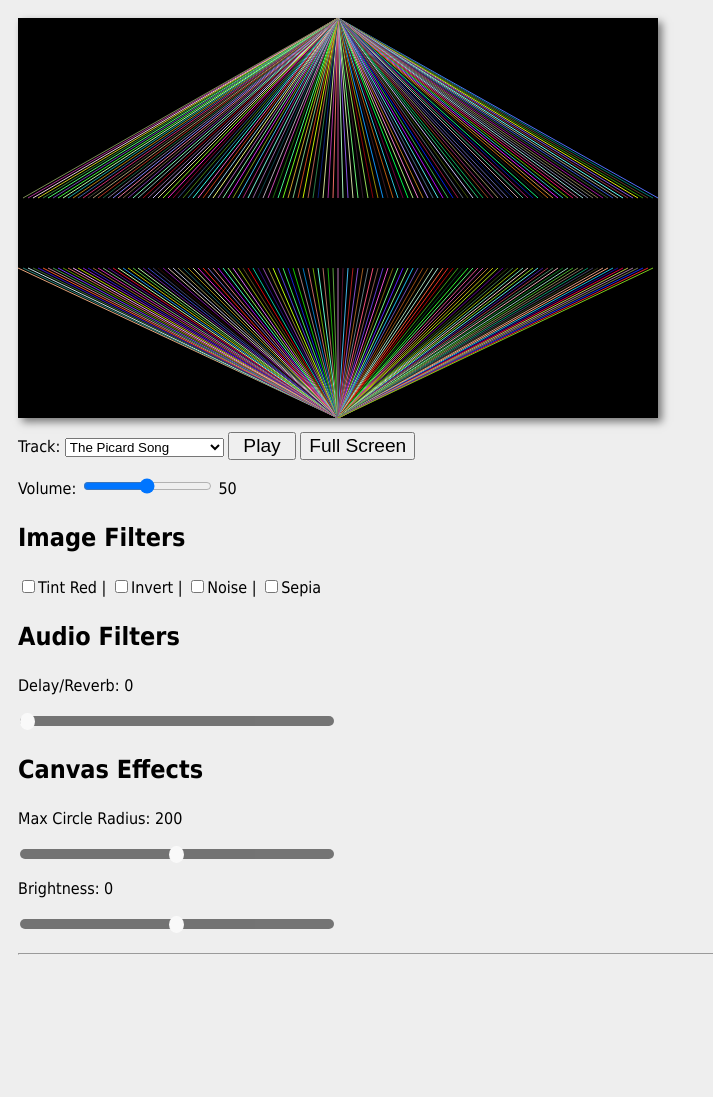
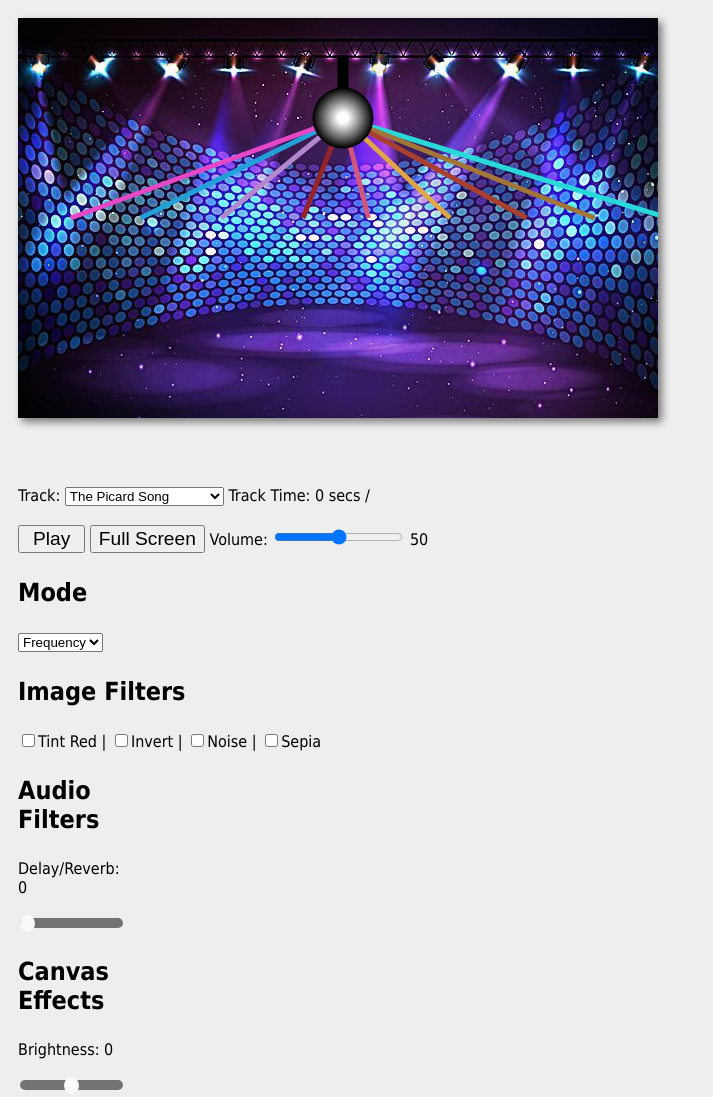
Before and after one commit to stevensalex29/330Project1, a plain HTML site: page main.html in a window 1280 px wide. Shown: the top 1097 px of the page, without its empty margins (0-713 px from the left). Before the commit the page ends 963 px from the top, so only its background shows below. Drawn offline with Linux system fonts and the light colour scheme; animation ran at ten frames a second.

Commit message:
added disco, background, and controls

```diff
--- /dev/null
+++ b/Documentation.txt
@@ -0,0 +1,5 @@
+Documentation:
+
+Stage background: https://png.pngtree.com/thumb_back/fw800/back_pic/04/22/78/345832ec923d5a0.jpg
+
+Peace Symbol: http://gamersfanon.wikia.com/wiki/File:114356-glowing-purple-neon-icon-symbols-shapes-peace-sign-ttf.png
--- a/helperFuncs.js
+++ b/helperFuncs.js
@@ -75,3 +75,30 @@
 		ctx.stroke();
 		ctx.restore();
 	}
+
+	// makes given color
+	function makeColor(red, green, blue, alpha){
+		var color='rgba('+red+','+green+','+blue+', '+alpha+')';
+		return color;
+	}
+
+	// return random rgb color
+	function randomColor(){
+		return 'rgb(' + (Math.floor(Math.random() * 256)) + ',' + (Math.floor(Math.random() * 256)) + ',' + (Math.floor(Math.random() * 256)) + ')';
+	}
+
+	// return string of current hour min sec from seconds input
+	function secondsDisplay(sec) {
+		// calculate hours seconds and minutes
+    	sec = Number(sec);
+	    let hours = Math.floor(sec / 3600);
+	    let minutes = Math.floor(sec % 3600 / 60);
+	    let seconds = Math.floor(sec % 3600 % 60);
+
+	    // display after calculation
+	    let hDisplay = hours > 0 ? hours + (hours == 1 ? " hr, " : " hrs, ") : "";
+	    let mDisplay = minutes > 0 ? minutes + (minutes == 1 ? " min, " : " mins, ") : "";
+	    let sDisplay = seconds > 0 ? seconds + (seconds == 1 ? " sec" : " secs") : "";
+	    if(hours == 0 && seconds == 0 && minutes == 0) return "0 secs";
+	    else return hDisplay + mDisplay + sDisplay;
+	}
--- a/main.css
+++ b/main.css
@@ -1,6 +1,10 @@
 	body {
 		background: #eeeeee;
 		font-family: tahoma, verdana, sans serif;
+	}
+
+	img{
+		display:none;
 	}
 
 	canvas {
@@ -12,7 +16,9 @@
 
 	#controls{
 		margin-left:10px;
-		margin-top:10px;
+		margin-right:25%;
+		margin-top:5%;
+		position:absolute;
     }
 
     #Filters{
--- a/main.html
+++ b/main.html
@@ -9,8 +9,11 @@
 </head>
 <body>
 	<canvas width="640" height="400"></canvas>
+	<img src="media/stage.jpg" id="background" width="1116" height="1116">
+	<img src="media/peace.png" id="disco" width="50" height="50">
 	<div id="controls">
 		<audio></audio>
+
 		<section>
 		<label>Track:
 			<select id="trackSelect">
@@ -19,13 +22,25 @@
 				<option value="media/The Picard Song.mp3" selected>The Picard Song</option>
 			</select>
 		</label>
+
+		<label id="trackTime">Track Time: </label><br><br>
+
 		<button id="playButton" data-playing="no"></button>
 		<button id="fsButton">Full Screen</button>
+
+		Volume: <input type="range" id="volumeSlider" min="0" max="2" value="1" step="0.01">
+			<span id="volumeLabel">???</span>
+
 		</section>
-		<section>
-			Volume: <input type="range" id="volumeSlider" min="0" max="2" value="1" step="0.01">
-			<span id="volumeLabel">???</span>
-		</section>
+
+
+		<p id="filter"><b>Mode</b></p>
+		<select id="modeSelect">
+			<option value="frequency" selected>Frequency</option>
+			<option value="waveform">Waveform</option>
+		</select>
+
+
 		<div id="Filters">
 			<p id="filter"><b>Image Filters</b></p>
 			<label class="container">
@@ -48,16 +63,20 @@
 			  <span class="checkmark"></span>
 			</label>
 		</div>
+
+
 		<div class="slidecontainer">
 			<p id="filter"><b>Audio Filters</b></p>
+
 			<p>Delay/Reverb: <span id="dI">0</span><span id="demo2"></span></p>
 				<input id="delaySlider" type="range" min="0.0" max="1.0" value="0" step="0.1" class="slider">
+
 			<p id="filter"><b>Canvas Effects</b></p>
-			<p>Max Circle Radius: <span id="cI">200</span><span id="demo"></span></p>
-  			<input type="range" min="1" max="400" value="200" class="slider" id="myRange">
+
   			<p>Brightness: <span id="bI">0</span><span id="bright"></span></p>
   			<input type="range" min="-128" max="128" value="0" class="slider" id="myRange2">
 		</div>
+
 		<hr>
 	</div>
 </body>
--- a/main.js
+++ b/main.js
@@ -10,10 +10,11 @@
 			sound2: "media/Peanuts Theme.mp3",
 			sound3:  "media/The Picard Song.mp3"
 		});
-		let maxRadius = 200;
 		let brightnessAmount = 0;
-		let invert = false, tintRed = false, noise = false, sepia = false;
+		let invert = false, tintRed = false, noise = false, sepia = false, wav = false;
 		let delayNode;
+		let img, disc;
+		let ang = 0;
 
 		// 2 - elements on the page
 		let audioElement,canvasElement;
@@ -22,7 +23,7 @@
 		let playButton;
 
 		// 3 - our canvas drawing context
-		let drawCtx
+		let drawCtx;
 
 		// 4 - our WebAudio context
 		let audioCtx;
@@ -89,6 +90,8 @@
 		function setupCanvas(){
 			canvasElement = document.querySelector('canvas');
 			drawCtx = canvasElement.getContext("2d");
+			img = document.querySelector("#background");
+			disc = document.querySelector("#disco");
 		}
 
 		function setupUI(){
@@ -109,10 +112,6 @@
 					audioElement.pause();
 					e.target.dataset.playing = "no";
 				}
-			// set initial value of sliders
-			document.querySelector("#cI").innerHTML = "200";
-			document.querySelector("#bI").innerHTML = "0";
-			document.querySelector("#dI").innerHTML = "0";
 			};
 
 			let volumeSlider = document.querySelector("#volumeSlider");
@@ -139,6 +138,10 @@
 				requestFullscreen(canvasElement);
 			};
 
+			// set initial value of sliders
+			document.querySelector("#bI").innerHTML = "0";
+			document.querySelector("#dI").innerHTML = "0";
+
 		}
 
 		function update() {
@@ -153,27 +156,22 @@
 
 			// populate the audioData with the frequency data
 			// notice these arrays are passed "by reference"
-			analyserNode.getByteFrequencyData(audioData);
+			let mode = document.querySelector("#modeSelect").value;
+			if(mode == "frequency"){
+				analyserNode.getByteFrequencyData(audioData); // frequency data
+				wav = false;
+			}
+			else{
+				analyserNode.getByteTimeDomainData(audioData); // waveform data
+				wav = true;
+			}
 
-			// OR
-			//analyserNode.getByteTimeDomainData(audioData); // waveform data
 
 			// slider code
-			let slider = document.querySelector("#myRange");
 			let slider2 = document.querySelector("#myRange2");
 			let delaySlider = document.querySelector("#delaySlider");
-			let output = document.querySelector("#demo");
 			let output2 = document.querySelector("#bright");
 			let output3 = document.querySelector("#demo2");
-
-
-
-			// set value on change
-			slider.oninput = function(){
-				document.querySelector("#cI").innerHTML = "";
-				output.innerHTML= this.value;
-				maxRadius= parseInt(this.value);
-			}
 
 			slider2.oninput = function(){
 				document.querySelector("#bI").innerHTML = "";
@@ -188,7 +186,9 @@
 				delayNode.delayTime.value = parseFloat(this.value);
 			}
 
-
+			// update track time
+			document.querySelector("#trackTime").innerHTML = "Track Time: " + secondsDisplay(audioElement.currentTime) +
+			 " / " + secondsDisplay(audioElement.duration);
 
 
 			// filter code
@@ -200,72 +200,58 @@
 
 
 			// DRAW!
+			// clear canvas
 			drawCtx.clearRect(0,0,800,600);
+			// draw base image
+			drawCtx.drawImage(img,  0, 0);
+			// draw stage lights
+			lights();
+			// draw disco ball
+			disco();
+			// To Do triangle lasers that rotate and shoot arc lasers by clicking button
+			// manipulate pixels for visualizer
+			manipulatePixels(drawCtx,canvasElement);
+		}
+
+		// draw disco ball for visualizer
+		function disco(){
+			drawCtx.save();
+			drawRectangle(drawCtx,canvasElement.width/2,40,10,30,"black");
+			drawCtx.translate(canvasElement.width/2+5, 100);
+			var grad = drawCtx.createRadialGradient(0, 0, 5, 0, 0, 30);
+            grad.addColorStop(0, 'white');
+            grad.addColorStop(1, 'black');
+			drawCircle(drawCtx,0,0,30,grad,"black",0,0,Math.PI*2);
+			drawCtx.restore();
+		}
+
+		// draw lines for visualizer
+		function lights(){
+			drawCtx.save();
 			let barWidth = 4;
 			let barSpacing = 1;
 			let barHeight = 100;
 			let topSpacing = 50;
 
 			// loop through the data and draw!
-			for(let i=0; i<audioData.length; i++) {
-				//drawCtx.fillStyle = 'rgba(0,255,0,0.6)';
-
-				// the higher the amplitude of the sample (bin) the taller the bar
-				// remember we have to draw our bars left-to-right and top-down
-				// drawCtx.fillRect(i * (barWidth + barSpacing),topSpacing + 256-audioData[i],barWidth,barHeight);
-
-				// add circle effects
-				// red-ish circles
-				let percent = audioData[i] / 255;
-				let circleRadius = percent * maxRadius;
-				drawCtx.beginPath();
-				drawCtx.fillStyle = makeColor(255, 111, 111, .34 - percent/3.0);
-				drawCtx.arc(canvasElement.width/2, canvasElement.height/2, circleRadius, 0, 2 * Math.PI, false);
-				drawCtx.fill();
-				drawCtx.closePath();
-
-				// blue-ish circles, bigger, more transparent
-				drawCtx.beginPath();
-				drawCtx.fillStyle = makeColor(0, 0, 255, .10 - percent/10.0);
-				drawCtx.arc(canvasElement.width/2, canvasElement.height/2, circleRadius * 1.5, 0, 2 * Math.PI, false);
-				drawCtx.fill();
-				drawCtx.closePath();
-
-				// yellow-ish circles, smaller
-				drawCtx.save();
-				drawCtx.beginPath();
-				drawCtx.fillStyle = makeColor(200, 200, 0, .5 - percent/5.0);
-				drawCtx.arc(canvasElement.width/2, canvasElement.height/2, circleRadius * .50, 0, 2 * Math.PI, false);
-				drawCtx.fill();
-				drawCtx.closePath();
-				drawCtx.restore();
-
-
+			for(let i=0; i<audioData.length; i+=15) {
 				// draw lines
-				drawCtx.strokeStyle = 'rgb(' + (Math.floor(Math.random() * 256)) + ',' + (Math.floor(Math.random() * 256)) + ',' + (Math.floor(Math.random() * 256)) + ')';
-				drawCtx.beginPath();
-				drawCtx.moveTo(canvasElement.width/2, 0);
-				drawCtx.lineTo(640 - i * (barWidth + barSpacing),canvasElement.height/2 + audioData[i] -20);
-				drawCtx.stroke();
-				drawCtx.closePath();
-
-				drawCtx.strokeStyle = 'rgb(' + (Math.floor(Math.random() * 256)) + ',' + (Math.floor(Math.random() * 256)) + ',' + (Math.floor(Math.random() * 256)) + ')';
-				drawCtx.beginPath();
-				drawCtx.moveTo(canvasElement.width/2, canvasElement.height);
-				drawCtx.lineTo(i * (barWidth + barSpacing),canvasElement.height/2 + audioData[i] + 50);
-				drawCtx.stroke();
-				drawCtx.closePath();
+				if(!wav) drawLine(drawCtx,canvasElement.width/2+5,100,640 - i * (barWidth + barSpacing)+getRandom(5,20),
+					canvasElement.height/2 + audioData[i],randomColor(),5);
+				else {
+					drawLine(drawCtx,canvasElement.width/2+5,100,640 - i * (barWidth + barSpacing),
+					canvasElement.height/2 + audioData[i] -20,randomColor(),5);
+				}
 			}
-
-			manipulatePixels();
+			drawCtx.restore();
 		}
 
 		// MANIPULATE PIXELS
-		function manipulatePixels(){
+		function manipulatePixels(ctx,element){
 			// i) Get all of the rgba pixel data of the canvas by grabbing the
 			// ImageData Object
 			// https://developer.mozilla.org/en-US/docs/Web/API/ImageData
-			let imageData = drawCtx.getImageData(0, 0, canvasElement.width, canvasElement.height);
+			let imageData = ctx.getImageData(0, 0, element.width, element.height);
 
 			// ii) imageData.data is an 8-bit typed array - values range from 0-255
 			// imageData.data contains 4 values per pixel: 4 x canvas.width x
@@ -321,13 +307,7 @@
 			}
 
 			// put the modified data back on the canvas
-			drawCtx.putImageData(imageData, 0, 0);
-		}
-
-		// HELPER FUNCTIONS
-		function makeColor(red, green, blue, alpha){
-   			var color='rgba('+red+','+green+','+blue+', '+alpha+')';
-   			return color;
+			ctx.putImageData(imageData, 0, 0);
 		}
 
 		function requestFullscreen(element) {
```
Also changed, not shown: media/peace.png (added), media/stage.jpg (added).
